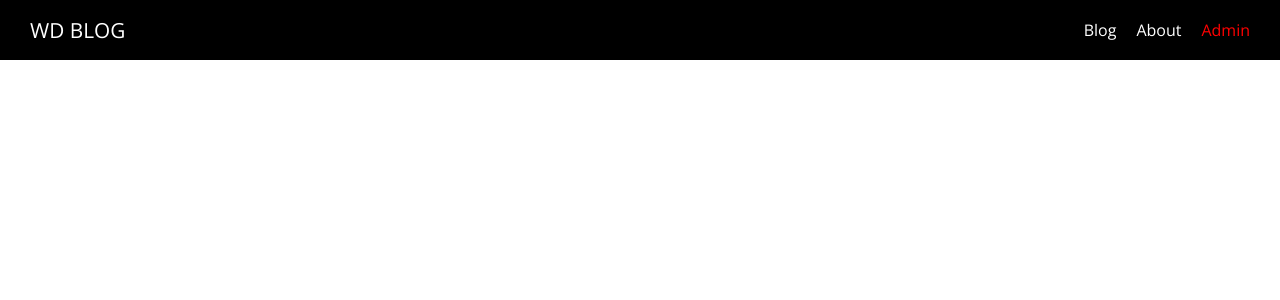
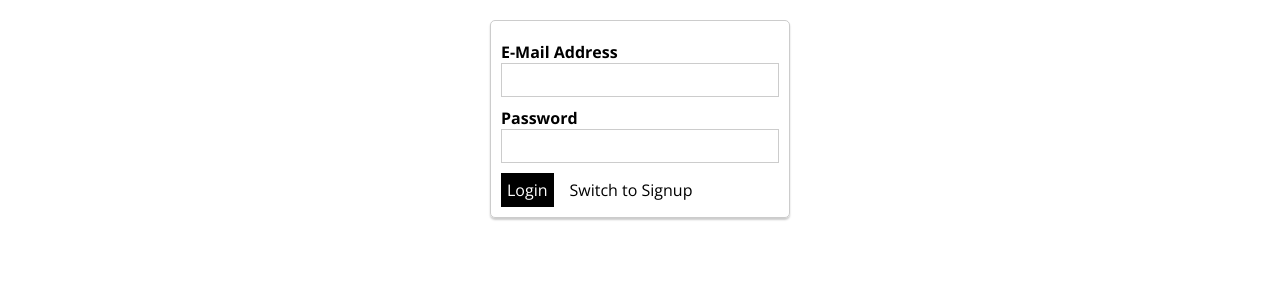
Before and after one commit to artur-coelho/nuxt-blog, a Nuxt app: page /admin/auth in a window 1280 px wide. Shown: the top 300 px of the page. Built offline with nearby package versions, Linux system fonts and the light colour scheme.

Commit message:
feat: created admin and error layouts

```diff
--- /dev/null
+++ b/layouts/admin.vue
@@ -0,0 +1,15 @@
+<template>
+  <div>
+    <nuxt />
+</div>
+</template>
+
+<style>
+html {
+  font-family: 'Open Sans', sans-serif;
+}
+
+body {
+  margin: 0;
+}
+</style>
--- /dev/null
+++ b/layouts/error.vue
@@ -0,0 +1,22 @@
+<template>
+  <div class="error-page">
+    <h1>Oops, something went wrong!</h1>
+    <p>Back to <a href="/">safety</a>!</p>
+</div>
+</template>
+
+<style scoped>
+.error-page {
+  text-align: center;
+}
+
+.error-page a {
+  text-decoration: none;
+  color: red;
+}
+
+.error-page a:hover,
+.error-page a:active {
+  color: salmon;
+}
+</style>
--- a/pages/admin/_postId/index.vue
+++ b/pages/admin/_postId/index.vue
@@ -14,9 +14,11 @@
 
 
 
+
 import AdminPostForm from '../../../components/Admin/AdminPostForm.vue';
 
 export default {
+  layout: 'admin',
   components: {
     AdminPostForm
   },
--- a/pages/admin/auth/index.vue
+++ b/pages/admin/auth/index.vue
@@ -0,0 +1,49 @@
+<template>
+  <div class="admin-auth-page">
+    <div class="auth-container">
+      <form>
+        <AppControlInput type="email">E-Mail Address</AppControlInput>
+        <AppControlInput type="password">Password</AppControlInput>
+        <AppButton type="submit">{{ isLogin ? 'Login' : 'Sign Up' }}</AppButton>
+        <AppButton type="button" btn-style="inverted" style="margin-left: 10px" @click="isLogin = !isLogin">Switch to {{
+          isLogin ? 'Signup' : 'Login' }}</AppButton>
+      </form>
+    </div>
+</div>
+</template>
+
+<script>
+
+import AppControlInput from '@/components/UI/AppControlInput'
+import AppButton from '@/components/UI/AppButton'
+
+export default {
+  name: 'AdminAuthPage',
+  layout: 'admin',
+  components: {
+    AppControlInput,
+    AppButton
+  },
+  data() {
+    return {
+      isLogin: true
+    }
+  }
+}
+</script>
+
+<style scoped>
+.admin-auth-page {
+  padding: 20px;
+}
+
+.auth-container {
+  border: 1px solid #ccc;
+  border-radius: 5px;
+  box-shadow: 0 2px 2px #ccc;
+  width: 300px;
+  margin: auto;
+  padding: 10px;
+  box-sizing: border-box;
+}
+</style>
--- a/pages/admin/index.vue
+++ b/pages/admin/index.vue
@@ -1,7 +1,7 @@
 <template>
   <div class="admin-page">
     <section class="new-post">
-      <button @click="$router.push('/admin/new-post')">Create Post</button>
+      <AppButton @click="$router.push('/admin/new-post')">Create Post</AppButton>
     </section>
     <section class="existing-posts">
       <h1>Existing Posts</h1>
@@ -16,11 +16,16 @@
 
 
 
+
+
 import PostList from '../../components/Posts/PostList.vue';
+import AppButton from '../../components/UI/AppButton.vue';
 
 export default {
+  layout: 'admin',
   components: {
-    PostList
+    PostList,
+    AppButton
   }
 }
 </script>
--- a/pages/admin/new-post/index.vue
+++ b/pages/admin/new-post/index.vue
@@ -12,9 +12,11 @@
 
 
 
+
 import AdminPostForm from '@/components/Admin/AdminPostForm.vue'
 
 export default {
+  layout: 'admin',
   components: {
     AdminPostForm
   },
--- a/pages/index.vue
+++ b/pages/index.vue
@@ -4,7 +4,7 @@
       <h1>Get the latest tech news!</h1>
     </section>
     <PostList />
-  </div>
+</div>
 </template>
 
 <script>
@@ -13,7 +13,6 @@
 export default {
   components: {
     PostList
-
   }
 }
 </script>
--- a/pages/posts/index.vue
+++ b/pages/posts/index.vue
@@ -4,10 +4,11 @@
 <template>
   <div class="posts-page">
     <PostList />
-  </div>
+</div>
 </template>
 
 <script>
+
 import PostList from '../../components/Posts/PostList.vue';
 
 export default {
```
